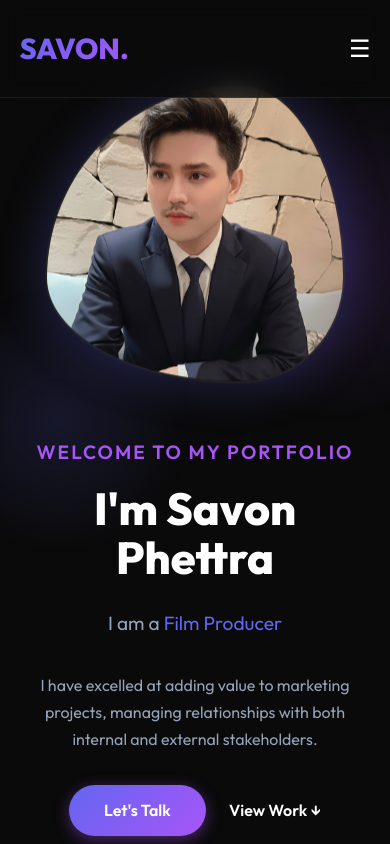
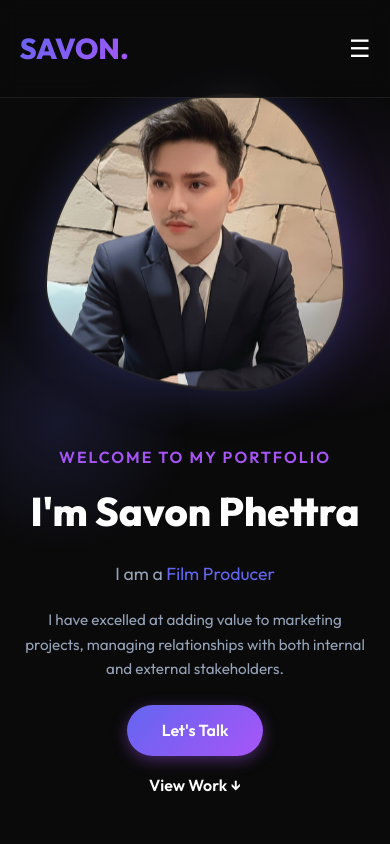
Before and after one commit to fasrcut/Phettra, a plain HTML site: page index.html in a window 390 px wide. Shown: the top 844 px of the page. Drawn offline with Linux system fonts and the light colour scheme.

Commit message:
Update index.html

```diff
--- a/index.html
+++ b/index.html
@@ -104,7 +104,9 @@
             margin-bottom: 4rem;
             background: linear-gradient(to right, #fff, #94a3b8);
             -webkit-background-clip: text;
+            background-clip: text;
             -webkit-text-fill-color: transparent;
+            color: transparent;
             font-weight: 800;
             letter-spacing: -1px;
         }
@@ -130,7 +132,9 @@
             font-weight: 800;
             background: var(--gradient);
             -webkit-background-clip: text;
+            background-clip: text;
             -webkit-text-fill-color: transparent;
+            color: transparent;
         }
 
         .nav-links {
@@ -205,6 +209,18 @@
             color: var(--text-muted);
             margin-bottom: 2rem;
             max-width: 500px;
+        }
+
+        /* --- NEW: Style for View Work Button --- */
+        .view-work-btn {
+            margin-left: 20px;
+            color: white;
+            font-weight: 600;
+            transition: color 0.3s ease;
+        }
+
+        .view-work-btn:hover {
+            color: var(--accent);
         }
 
         .hero-img {
@@ -307,22 +323,14 @@
             gap: 2rem;
         }
 
-        /* --- UPDATED CSS FOR EXPERTISE CARD --- */
         .skills-container {
             display: flex;
             flex-wrap: wrap;
-            /* This makes the tags wrap to the next line */
             justify-content: center;
-            /* Center the tags */
             gap: 10px;
-            /* This creates space between tags */
         }
 
         .skill-item {
-            /* display: inline-block; */
-            /* No longer needed, flex handles this */
-            /* margin: 5px; */
-            /* No longer needed, 'gap' is better */
             padding: 8px 20px;
             background: rgba(255, 255, 255, 0.05);
             border: 1px solid rgba(255, 255, 255, 0.1);
@@ -450,11 +458,19 @@
             }
         }
 
+        /* --- UPDATED MOBILE STYLES (768px) --- */
         @media (max-width: 768px) {
 
             /* Reduce padding on sections for smaller screens */
             section {
                 padding: 4rem 5%;
+            }
+
+            /* Reduce padding on hero */
+            header#home {
+                padding-top: 6rem;
+                /* 80px nav height + space */
+                padding-bottom: 3rem;
             }
 
             .nav-links {
@@ -478,15 +494,46 @@
                 display: block;
             }
 
-            /* Adjust font sizes for mobile */
+            /* --- UPDATED: Adjust font sizes for mobile --- */
+            .hero-text h3 {
+                font-size: 1.0rem;
+                /* Was 1.2rem */
+            }
+
             .hero-text h1 {
-                font-size: 2.8rem;
+                font-size: 2.5rem;
+                /* Was 2.8rem */
+                line-height: 1.2;
             }
 
             .hero-text .typewriter {
-                font-size: 1.2rem;
+                font-size: 1.1rem;
+                /* Was 1.2rem */
                 height: 25px;
-                /* Adjust height for smaller font */
+                margin-bottom: 1.5rem;
+                /* Was 2.5rem */
+            }
+
+            .hero-text p {
+                font-size: 0.95rem;
+                /* Set specific smaller size */
+                line-height: 1.6;
+                margin: 0 auto 1.5rem;
+                /* Was 2rem margin-bottom */
+            }
+
+            /* --- NEW: Stack buttons on mobile --- */
+            .hero-buttons {
+                display: flex;
+                flex-direction: column;
+                align-items: center;
+                gap: 1rem;
+                /* Creates space between buttons */
+            }
+
+            .view-work-btn {
+                margin-left: 0;
+                /* Remove left margin on mobile */
             }
 
             .section-title {
@@ -538,8 +585,10 @@
                     I have excelled at adding value to marketing projects, managing relationships with both internal and
                     external stakeholders.
                 </p>
-                <a href="#contact" class="btn-gradient">Let's Talk</a>
-                <a href="#experience" style="margin-left: 20px; color: white; font-weight: 600;">View Work ↓</a>
+                <div class="hero-buttons">
+                    <a href="#contact" class="btn-gradient">Let's Talk</a>
+                    <a href="#experience" class="view-work-btn">View Work ↓</a>
+                </div>
             </div>
             <div class="hero-img hidden">
                 <div class="img-wrapper">
```
